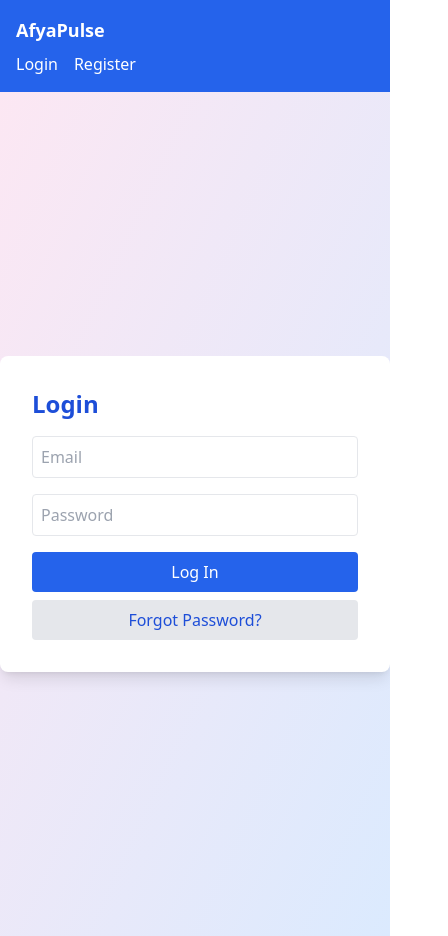
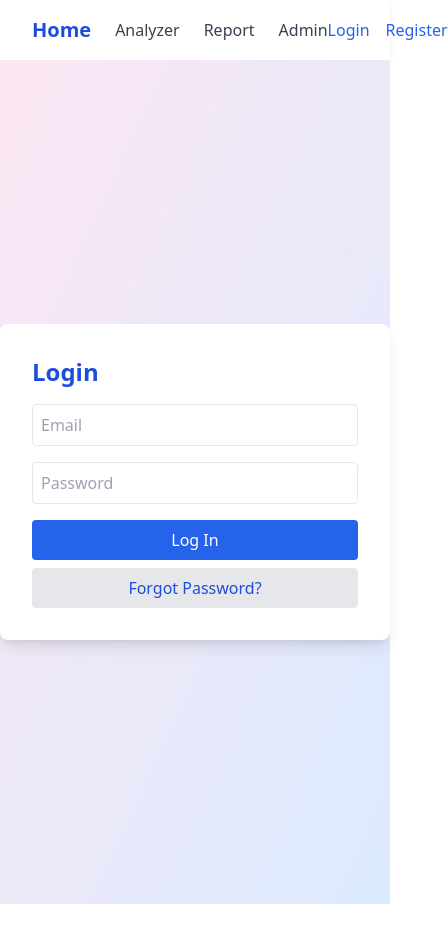
Before and after one commit to jbestcodes/Afyapulse, a React (Create React App) app in the folder frontend/: page /login in a window 390 px wide. Shown: the whole page, 448 px wide, since content can reach past the window. After the commit the page ends 904 px from the top, so only its background shows below. Built offline with nearby package versions, Linux system fonts and the light colour scheme.

Commit message:
feat: Refactor Navbar for improved layout and remove UserGreeting; update Login component to handle form submission

```diff
--- a/frontend/src/components/Navbar.js
+++ b/frontend/src/components/Navbar.js
@@ -1,27 +1,18 @@
-
 import React from 'react';
 import { Link } from 'react-router-dom';
-import UserGreeting from './UserGreeting';
 
 export default function Navbar() {
-  const token = localStorage.getItem('token');
   return (
-    <nav className="bg-blue-600 p-4 text-white flex flex-col md:flex-row md:justify-between md:items-center">
-      <div className="font-bold text-lg mb-2 md:mb-0"><Link to="/">AfyaPulse</Link></div>
-  {/* UserGreeting removed from Navbar */}
-      <div>
-        {token ? (
-          <>
-            <Link to="/" className="mr-4">Symptom Checker</Link>
-            <Link to="/admin" className="mr-4">Admin</Link>
-            <button onClick={() => { localStorage.removeItem('token'); window.location.reload(); }} className="bg-red-500 px-2 py-1 rounded">Logout</button>
-          </>
-        ) : (
-          <>
-            <Link to="/login" className="mr-4">Login</Link>
-            <Link to="/register">Register</Link>
-          </>
-        )}
+    <nav className="bg-white shadow-md py-4 px-8 flex items-center justify-between">
+      <div className="flex items-center space-x-6">
+        <Link to="/" className="text-blue-700 font-bold text-xl hover:text-pink-600 transition-all">Home</Link>
+        <Link to="/symptom-checker" className="text-gray-700 hover:text-blue-600 transition-all">Analyzer</Link>
+        <Link to="/report/1" className="text-gray-700 hover:text-blue-600 transition-all">Report</Link>
+        <Link to="/admin" className="text-gray-700 hover:text-blue-600 transition-all">Admin</Link>
+      </div>
+      <div className="flex items-center space-x-4">
+        <Link to="/login" className="text-blue-600 hover:text-pink-600 transition-all">Login</Link>
+        <Link to="/register" className="text-blue-600 hover:text-pink-600 transition-all">Register</Link>
       </div>
     </nav>
   );
--- a/frontend/src/pages/Login.js
+++ b/frontend/src/pages/Login.js
@@ -9,7 +9,8 @@ export default function Login() {
   const [loading, setLoading] = useState(false);
   const navigate = useNavigate();
 
-  const handleLogin = async () => {
+  const handleLogin = async (e) => {
+    e.preventDefault();
     setLoading(true);
     try {
       const res = await api.post('/api/auth/login', { email, password });
@@ -26,7 +27,10 @@ export default function Login() {
 
   return (
     <div className="flex flex-col items-center justify-center min-h-screen bg-gradient-to-br from-pink-100 to-blue-100">
-      <div className="max-w-md w-full bg-white rounded-lg shadow-lg p-8">
+      <form
+        onSubmit={handleLogin}
+        className="max-w-md w-full bg-white rounded-lg shadow-lg p-8"
+      >
         <h2 className="text-2xl font-bold mb-4 text-blue-700">Login</h2>
         <input
           type="email"
@@ -44,9 +48,9 @@ export default function Login() {
         />
         {error && <div className="text-red-500 mb-2">{error}</div>}
         <button
+          type="submit"
           className={`w-full bg-blue-600 text-white p-2 rounded mb-2 transition-all duration-200
             ${loading ? 'opacity-60 cursor-not-allowed' : 'hover:bg-blue-700 hover:scale-105'}`}
-          onClick={handleLogin}
           disabled={loading}
         >
           {loading ? (
@@ -62,12 +66,13 @@ export default function Login() {
           )}
         </button>
         <button
+          type="button"
           className="w-full bg-gray-200 text-blue-700 p-2 rounded hover:bg-gray-300"
           onClick={() => navigate('/reset-password')}
         >
           Forgot Password?
         </button>
-      </div>
+      </form>
     </div>
   );
 }
```
